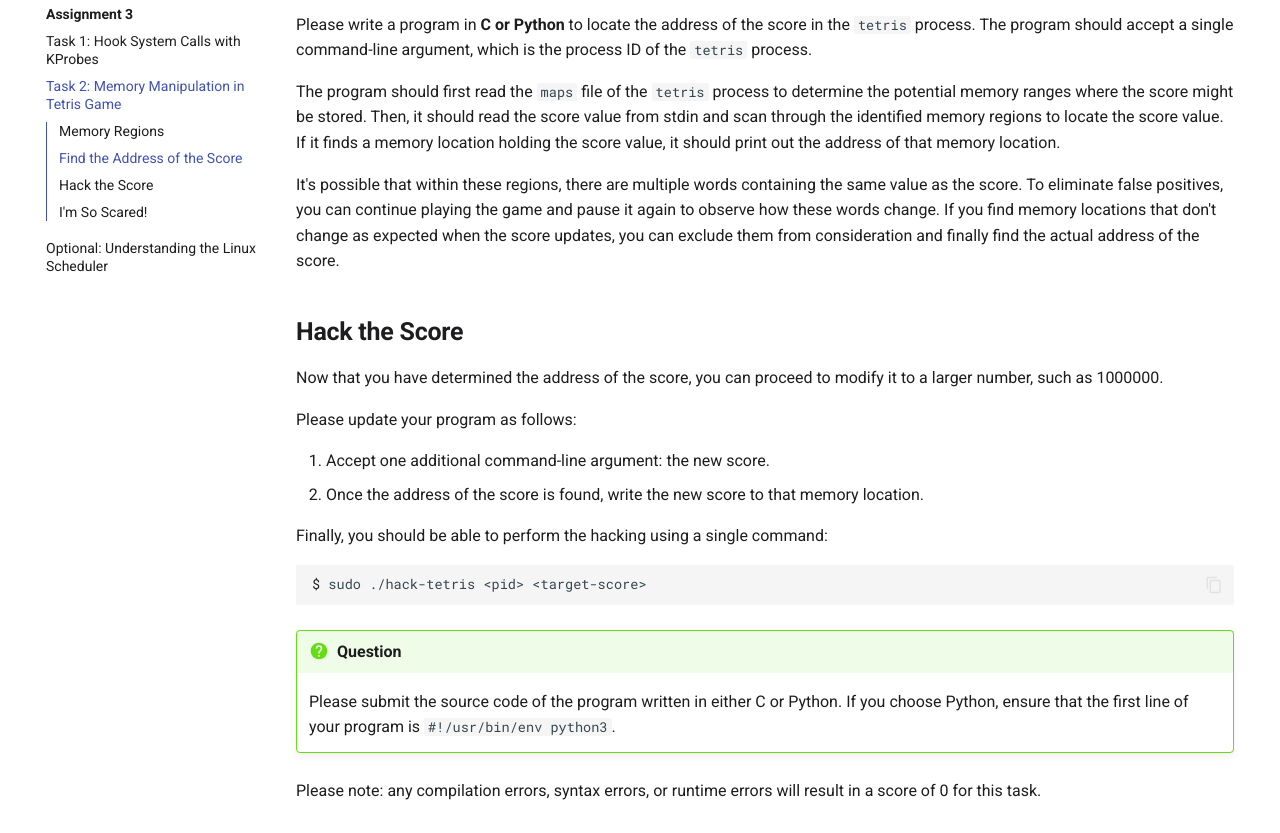
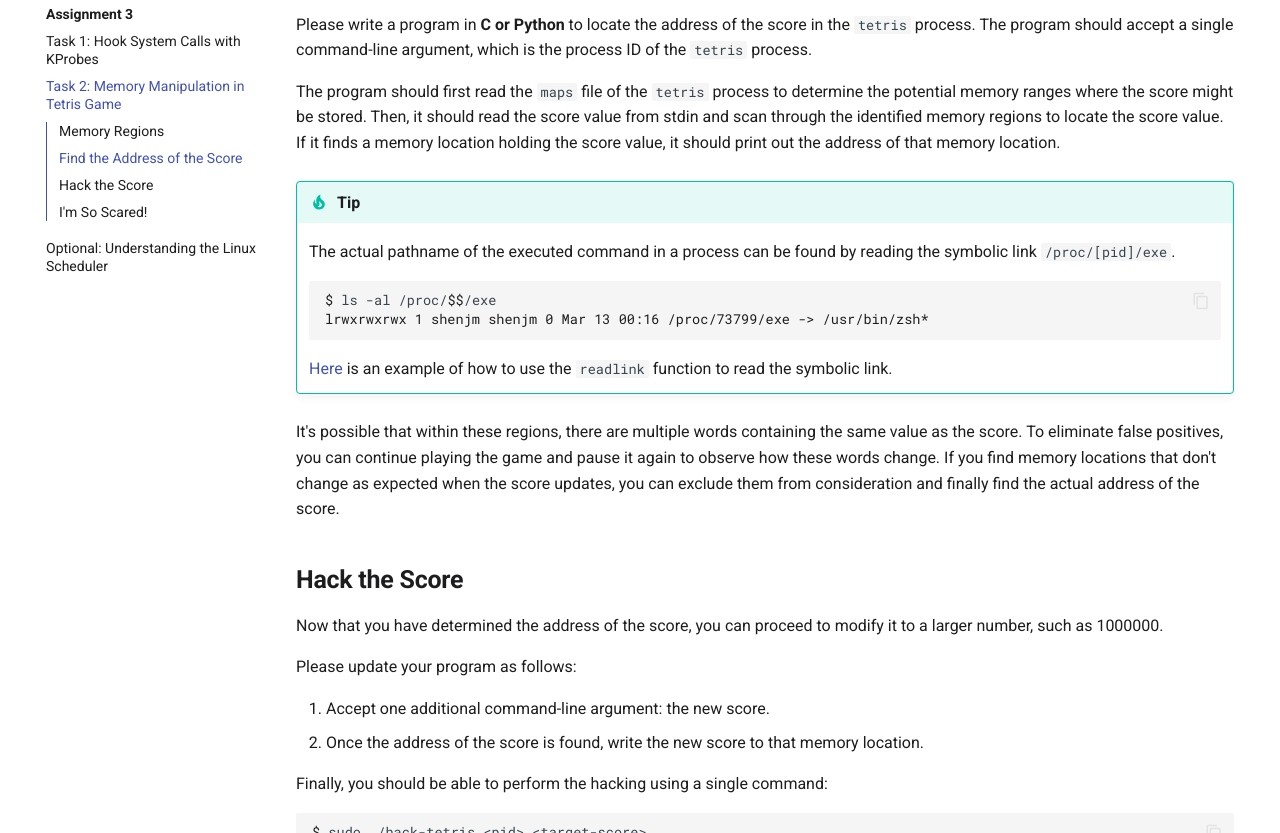
Before and after one commit to cs5250-24s/cs5250-24s, an MkDocs documentation site: the page built from docs/asg3/task-memhack.md, in a window 1280 px wide and 900 px high, scrolled down 1786 px, cut to the strip 67-900 px from the top of the window. Built offline with MkDocs 1.6.1 and Material for MkDocs 9.7.7, drawn with Linux system fonts in a browser that asks for light colours.

Commit message:
asg3: add a tip on exe pathname

````diff
--- a/docs/asg3/task-memhack.md
+++ b/docs/asg3/task-memhack.md
@@ -83,6 +83,19 @@ should read the score value from stdin and scan through the identified memory
 regions to locate the score value. If it finds a memory location holding the
 score value, it should print out the address of that memory location.
 
+!!! tip
+
+    The actual pathname of the executed command in a process can be found by
+    reading the symbolic link `/proc/[pid]/exe`.
+
+    ```console
+    $ ls -al /proc/$$/exe
+    lrwxrwxrwx 1 shenjm shenjm 0 Mar 13 00:16 /proc/73799/exe -> /usr/bin/zsh*
+    ```
+
+    [Here](https://wiki.sei.cmu.edu/confluence/display/c/POS30-C.+Use+the+readlink%28%29+function+properly)
+    is an example of how to use the `readlink` function to read the symbolic link.
+
 It's possible that within these regions, there are multiple words containing the
 same value as the score. To eliminate false positives, you can continue playing
 the game and pause it again to observe how these words change. If you find
````
